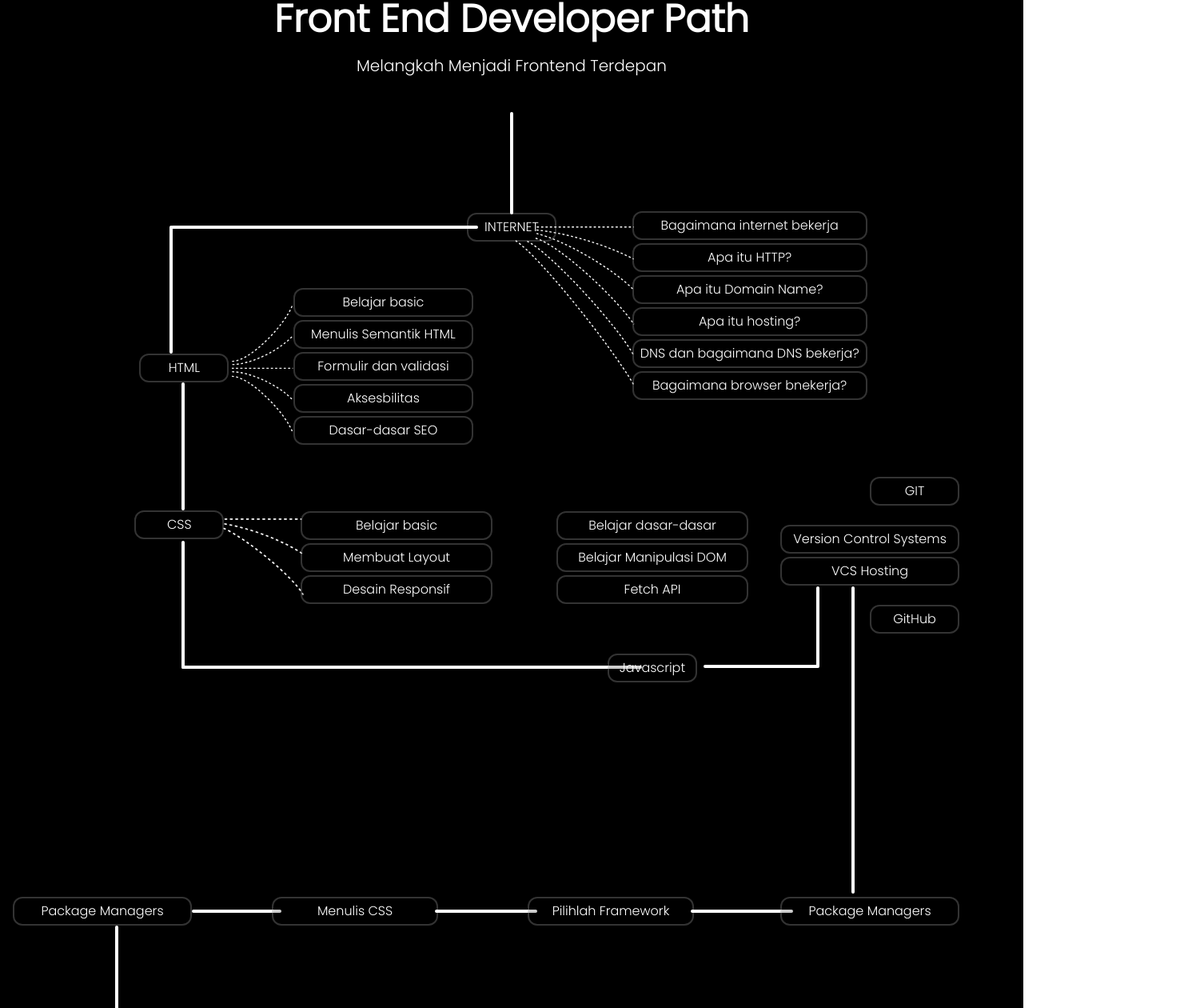
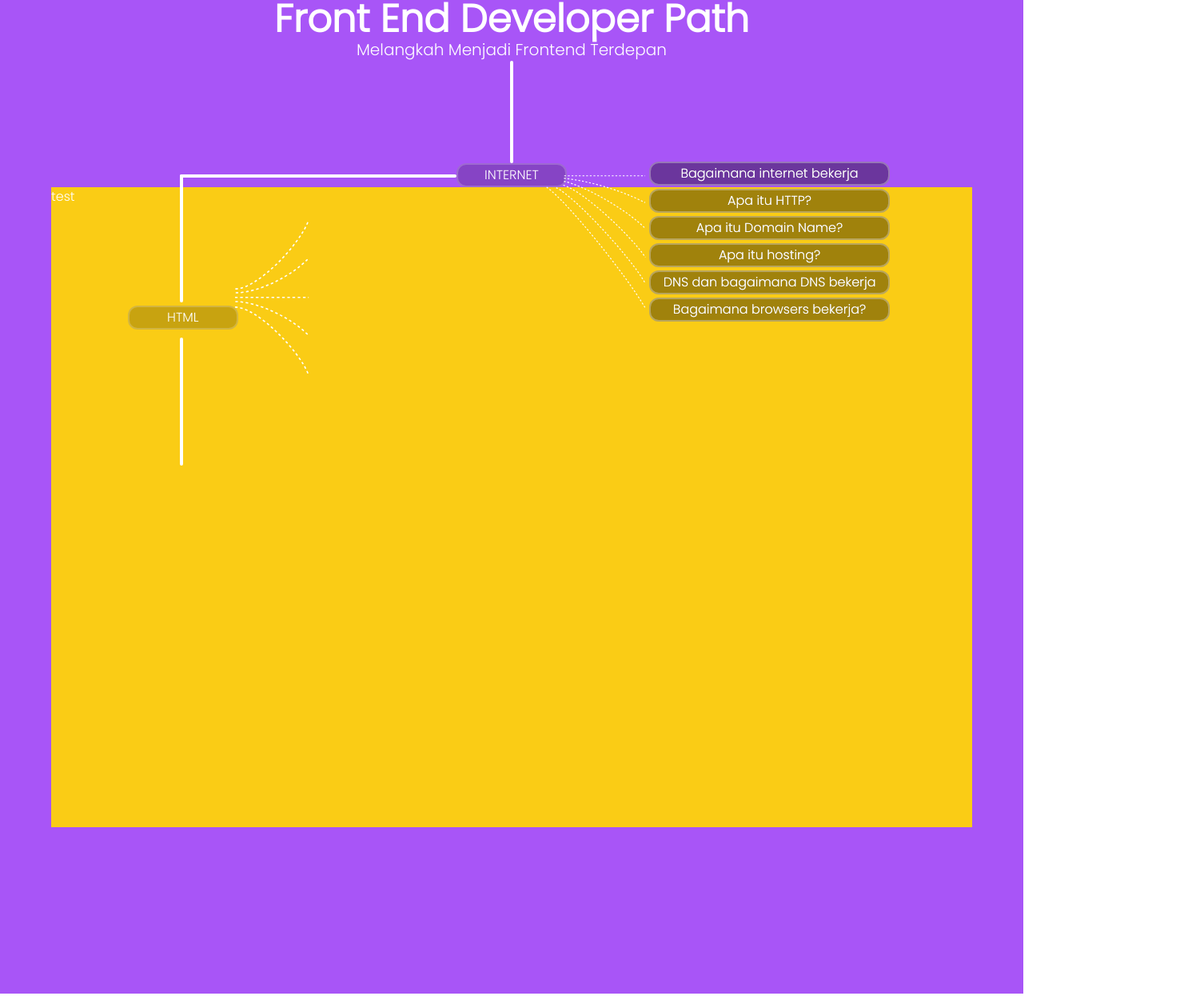
Before and after one commit to anantariskys/Project-DAP, a React app: page /roadmap in a window 1280 px wide. Shown: the top 1260 px of the page at 80% size, 1481 px wide, since content can reach past the window. Built offline with nearby package versions, Linux system fonts and the light colour scheme; the HTML template or start-up script is replaced by a standard one; a web font is replaced by a local one; what tailwindcss-animated would draw is missing.

Commit message:
bismillah testing roadmap

```diff
--- a/src/pages/roadmap.jsx
+++ b/src/pages/roadmap.jsx
@@ -5,121 +5,52 @@ import dotline3 from "../assets/roadmapDetail/dotline3.svg";
 import dotline4 from "../assets/roadmapDetail/dotline4.svg";
 const roadmap = () => {
   return (
-    <div className=" bg-black h-full  w-full text-white font-Poppins  items-center flex flex-col  gap-5 pb-52">
-      <h1 className="text-5xl font-semibold ">Front End Developer Path</h1>
-      <p className="text-xl">Melangkah Menjadi Frontend Terdepan</p>
-      <div className="relative  -bottom-6 w-1 h-32 rounded-md bg-white"></div>
-      <div className="flex  w-full items-start justify-center">
-        <div className="w-[45%] flex items-center justify-center  h-10">
-          <div className="w-96 relative left-[7.5rem] h-1 rounded-md bg-white"></div>
+    <div className=" bg-purple-500 mx-auto container   text-white font-Poppins     pb-52">
+      <div className="w-[90%]  mx-auto">
+        <h1 className="text-xl sm:text-2xl md:text-3xl lg:text-5xl text-center font-semibold ">Front End Developer Path</h1>
+        <p className="text-sm md:text-xl mx-auto text-center">Melangkah Menjadi Frontend Terdepan</p>
+        <div className="relative w-[2px] mx-auto lg:w-1 h-8 md:h-16 lg:h-32 rounded-md bg-white"></div>
+        <div className="bg-black bg-opacity-20 border-2 mx-auto  border-white border-opacity-20 py-px   w-[12%] flex items-center justify-center text-[4px] md:text-[5%] lg:text-[100%] text-center  px-2 rounded-xl">INTERNET</div>
+      </div>
+      <div className="w-[90%] mx-auto relative h-[50vh] lg:h-screen bg-yellow-400">
+        <div className="h-[2px] mx-auto lg:h-1 w-[30%] absolute left-[14%]  top-[-2%]  rounded-md bg-white"></div>
+        <div className="absolute w-[2px] mx-auto lg:w-1 h-[20%] rounded-md top-[-2%] left-[14%] bg-white"></div>
 
-          <div className="relative  w-1 h-40 rounded-md -left-[16.6rem] top-[4.9rem] bg-white"></div>
+        <div className="bg-black bg-opacity-20 border-2 mx-auto  border-white border-opacity-20 py-px absolute left-[8.3%] top-[18.5%]  w-[12%] flex items-center justify-center text-[4px] md:text-[5%] lg:text-[100%] text-center  px-2 rounded-xl">
+          HTML
         </div>
-        <div className="w-[10%] flex justify-center h-10 items-center ">
-          <div className="bg-black bg-opacity-20 border-2 border-white border-opacity-20 py-1 w-28 px-5 rounded-xl">INTERNET</div>
+          <img src={dotline2} className="w-[8%] left-[20%] top-[5.3%] absolute h-auto" alt="" />
+
+        <div className="flex flex-col absolute w-[90%] left-[33%] top-[-1.5%] lg:top-[-4%]  gap-y-[2px]  lg:gap-y-1">
+          <div className="bg-black bg-opacity-20 border-2 mx-auto  border-white border-opacity-20 py-px   w-[29%] flex items-center justify-center text-[4px] md:text-[5%] lg:text-[100%] text-center  px-2 rounded-xl">Bagaimana internet bekerja</div>
+          <div className="bg-black bg-opacity-20 border-2 mx-auto  border-white border-opacity-20 py-px   w-[29%] flex items-center justify-center text-[4px] md:text-[5%] lg:text-[100%] text-center  px-2 rounded-xl">Apa itu HTTP?</div>
+          <div className="bg-black bg-opacity-20 border-2 mx-auto  border-white border-opacity-20 py-px   w-[29%] flex items-center justify-center text-[4px] md:text-[5%] lg:text-[100%] text-center  px-2 rounded-xl">Apa itu Domain Name?</div>
+          <div className="bg-black bg-opacity-20 border-2 mx-auto  border-white border-opacity-20 py-px   w-[29%] flex items-center justify-center text-[4px] md:text-[5%] lg:text-[100%] text-center  px-2 rounded-xl">Apa itu hosting?</div>
+          <div className="bg-black bg-opacity-20 border-2 mx-auto  border-white border-opacity-20 py-px   w-[29%] flex items-center justify-center text-[4px] md:text-[5%] lg:text-[100%] text-center  px-2 rounded-xl">DNS dan bagaimana DNS bekerja</div>
+          <div className="bg-black bg-opacity-20 border-2 mx-auto  border-white border-opacity-20 py-px   w-[29%] flex items-center justify-center text-[4px] md:text-[5%] lg:text-[100%] text-center  px-2 rounded-xl">Bagaimana browsers bekerja?</div>
         </div>
-        <div className="w-[45%] flex justify-center ">
-          <img src={dotline1} draggable="false" className="relative w-56 -left-[7.9rem]  " alt="" />
-          <div className="flex flex-col gap-1  relative -left-[10.4rem]">
-            <div className="bg-black bg-opacity-20 border-2 border-white border-opacity-20 py-1 text-center  px-2 rounded-xl">Bagaimana internet bekerja</div>
-            <div className="bg-black bg-opacity-20 border-2 border-white border-opacity-20 py-1 text-center  px-2 rounded-xl">Apa itu HTTP?</div>
-            <div className="bg-black bg-opacity-20 border-2 border-white border-opacity-20 py-1 text-center  px-2 rounded-xl">Apa itu Domain Name?</div>
-            <div className="bg-black bg-opacity-20 border-2 border-white border-opacity-20 py-1 text-center  px-2 rounded-xl">Apa itu hosting?</div>
-            <div className="bg-black bg-opacity-20 border-2 border-white border-opacity-20 py-1 text-center  px-2 rounded-xl">DNS dan bagaimana DNS bekerja?</div>
-            <div className="bg-black bg-opacity-20 border-2 border-white border-opacity-20 py-1 text-center  px-2 rounded-xl">Bagaimana browser bnekerja?</div>
+        <div className="absolute w-[2px] mx-auto lg:w-1 h-[20%] rounded-md top-[23.5%] left-[14%] bg-white"></div>
+
+        <div className="w-1/4 flex absolute left-[51%] top-[-1%] lg:top-[-2%] ">
+          <img src={dotline1} className="w-[65%] h-auto" alt="" />
+        </div>
+        <div className="flex flex-col absolute w-[90%] left-[33%] top-[-1.5%] lg:top-[-4%]  gap-y-[2px]  lg:gap-y-1">
+          <div className="bg-black bg-opacity-20 border-2 mx-auto  border-white border-opacity-20 py-px   w-[29%] flex items-center justify-center text-[4px] md:text-[5%] lg:text-[100%] text-center  px-2 rounded-xl">
+            Bagaimana internet bekerja
+          </div>
+          <div className="bg-black bg-opacity-20 border-2 mx-auto  border-white border-opacity-20 py-px   w-[29%] flex items-center justify-center text-[4px] md:text-[5%] lg:text-[100%] text-center  px-2 rounded-xl">Apa itu HTTP?</div>
+          <div className="bg-black bg-opacity-20 border-2 mx-auto  border-white border-opacity-20 py-px   w-[29%] flex items-center justify-center text-[4px] md:text-[5%] lg:text-[100%] text-center  px-2 rounded-xl">
+            Apa itu Domain Name?
+          </div>
+          <div className="bg-black bg-opacity-20 border-2 mx-auto  border-white border-opacity-20 py-px   w-[29%] flex items-center justify-center text-[4px] md:text-[5%] lg:text-[100%] text-center  px-2 rounded-xl">Apa itu hosting?</div>
+          <div className="bg-black bg-opacity-20 border-2 mx-auto  border-white border-opacity-20 py-px   w-[29%] flex items-center justify-center text-[4px] md:text-[5%] lg:text-[100%] text-center  px-2 rounded-xl">
+            DNS dan bagaimana DNS bekerja
+          </div>
+          <div className="bg-black bg-opacity-20 border-2 mx-auto  border-white border-opacity-20 py-px   w-[29%] flex items-center justify-center text-[4px] md:text-[5%] lg:text-[100%] text-center  px-2 rounded-xl">
+            Bagaimana browsers bekerja?
           </div>
         </div>
-      </div>
-      <div className="flex flex-col w-full items-start justify-center  ">
-        <div className="relative left-[10.9rem] -top-[5rem]  flex">
-          <div className=" flex justify-center h-10 items-center ">
-            <div className="bg-black bg-opacity-20 border-2 border-white text-center border-opacity-20 py-1 w-28 px-5 rounded-xl">HTML</div>
-            <div className="relative top-[6.1rem] -left-[3.72rem] w-1 h-40 rounded-md bg-white"></div>
-          </div>
-          <img src={dotline2} className="relative -top-[3.7rem] h-40" alt="" />
-          <div className=" relative -top-20  flex flex-col gap-1 ">
-            <div className="bg-black bg-opacity-20 border-2 border-white border-opacity-20 py-1 text-center  px-5 rounded-xl">Belajar basic</div>
-            <div className="bg-black bg-opacity-20 border-2 border-white border-opacity-20 py-1 text-center  px-5 rounded-xl">Menulis Semantik HTML</div>
-            <div className="bg-black bg-opacity-20 border-2 border-white border-opacity-20 py-1 text-center  px-5 rounded-xl">Formulir dan validasi</div>
-            <div className="bg-black bg-opacity-20 border-2 border-white border-opacity-20 py-1 text-center  px-5 rounded-xl">Aksesbilitas</div>
-            <div className="bg-black bg-opacity-20 border-2 border-white border-opacity-20 py-1 text-center  px-5 rounded-xl">Dasar-dasar SEO</div>
-          </div>
-        </div>
-
-        <div className="flex  w-full items-start justify-center relative bottom-20">
-          <div className="w-1/4">
-            <div className=" flex justify-center h-10 items-center relative left-[8.1rem]">
-              <div className="bg-black bg-opacity-20 border-2 border-white border-opacity-20 py-1 w-28 px-5 rounded-xl text-center">CSS</div>
-              <img src={dotline3} alt="" className="relative h-24 top-10 -left-4" />
-            </div>
-            <div className="relative  w-1 h-40 rounded-md left-[14.2rem]  bg-white"></div>
-            <div className="relative  w-[36rem]  h-1 -top-1 rounded-md left-[14.2rem]  bg-white"></div>
-          </div>
-          <div className="w-1/4">
-            <div className=" relative w-3/4 top-[0.20rem] left-14 flex flex-col gap-1 ">
-              <div className="bg-black bg-opacity-20 border-2 border-white border-opacity-20 py-1 text-center  px-2 rounded-xl">Belajar basic</div>
-              <div className="bg-black bg-opacity-20 border-2 border-white border-opacity-20 py-1 text-center  px-2 rounded-xl">Membuat Layout</div>
-              <div className="bg-black bg-opacity-20 border-2 border-white border-opacity-20 py-1 text-center  px-2 rounded-xl">Desain Responsif</div>
-            </div>
-          </div>
-          <div className="w-1/4">
-            <div className=" relative w-3/4 top-[0.20rem] left-14 flex flex-col gap-1 ">
-              <div className="bg-black bg-opacity-20 border-2 border-white border-opacity-20 py-1 text-center  px-2 rounded-xl">Belajar dasar-dasar</div>
-              <div className="bg-black bg-opacity-20 border-2 border-white border-opacity-20 py-1 text-center  px-2 rounded-xl">Belajar Manipulasi DOM</div>
-              <div className="bg-black bg-opacity-20 border-2 border-white border-opacity-20 py-1 text-center  px-2 rounded-xl">Fetch API</div>
-
-              <div className=" flex justify-center h-10 items-center relative top-14">
-                <div className="bg-black bg-opacity-20 border-2 border-white border-opacity-20 py-1 w-28 rounded-xl text-center">Javascript</div>
-              </div>
-              <div className=" flex">
-                <div className="w-36 relative left-[11.5rem] top-7 h-1 rounded-md bg-white"></div>
-                <div className="w-1 relative left-[11.3rem] -top-[4.4rem] h-[6.4rem] rounded-md bg-white"></div>
-                <div className="w-1 relative left-[11.3rem] -top-[4.4rem] h-96 rounded-md bg-white ml-10"></div>
-              </div>
-            </div>
-          </div>
-          <div className="w-1/4">
-            <div className=" relative w-3/4 -top-10  flex flex-col gap-1 justify-center items-end  h-full ">
-              <div className="bg-black bg-opacity-20 border-2 border-white border-opacity-20 py-1 w-28 px-5 rounded-xl text-center mb-5">GIT</div>
-              <div className="bg-black bg-opacity-20 border-2 border-white border-opacity-20 py-1 w-56 text-center  px-2 rounded-xl">Version Control Systems</div>
-              <div className="bg-black bg-opacity-20 border-2 border-white border-opacity-20 py-1 w-56 text-center  px-2 rounded-xl">VCS Hosting</div>
-              <div className="bg-black bg-opacity-20 border-2 border-white border-opacity-20 py-1 w-28 px-5 rounded-xl text-center mt-5">GitHub</div>
-            </div>
-          </div>
-        </div>
-
-        <div className="flex  w-full items-start justify-center relative bottom-[6.7rem]">
-          <div className="w-1/4">
-            <div className="w-32 relative right-24 -top-5 h-1 rounded-md"></div>
-            <div className=" relative w-3/4 -top-10  flex flex-col gap-1 justify-center items-end  h-full ">
-              <div className="bg-black bg-opacity-20 border-2 border-white border-opacity-20 py-1 w-56 text-center  px-2 rounded-xl">Package Managers</div>
-            </div>
-            <div className="w-1 left-36 -top-10 relative  h-36 rounded-md bg-white"></div>
-            <div className=" relative w-3/4 -top-10  flex flex-col gap-1 justify-center items-end  h-full ">
-              <div className="bg-black bg-opacity-20 border-2 border-white border-opacity-20 py-1 w-56 text-center  px-2 rounded-xl">CSS Preprocessors</div>
-            </div>
-            <div className="w-1 left-36 -top-10 relative  h-36 rounded-md bg-white"></div>
-          </div>
-          <div className="w-1/4">
-            <div className="w-28 relative right-20 -top-5 h-1 rounded-md bg-white"></div>
-
-            <div className=" relative w-3/4 right-3 -top-10  flex flex-col gap-1 justify-center items-end  h-full ">
-              <div className="bg-black bg-opacity-20 border-2 border-white border-opacity-20 py-1 w-52 text-center  px-2 rounded-xl">Menulis CSS</div>
-            </div>
-          </div>
-          <div className="w-1/4">
-            <div className="w-32 relative right-24 -top-5 h-1 rounded-md bg-white"></div>
-            <div className=" relative w-3/4 right-3 -top-10  flex flex-col gap-1 justify-center items-end  h-full ">
-              <div className="bg-black bg-opacity-20 border-2 border-white border-opacity-20 py-1 w-52 text-center  px-2 rounded-xl">Pilihlah Framework</div>
-            </div>
-          </div>
-          <div className="w-1/4">
-            <div className="w-32 relative right-24 -top-5 h-1 rounded-md bg-white"></div>
-            <div className=" relative w-3/4 -top-10  flex flex-col gap-1 justify-center items-end  h-full ">
-              <div className="bg-black bg-opacity-20 border-2 border-white border-opacity-20 py-1 w-56 text-center  px-2 rounded-xl">Package Managers</div>
-            </div>
-          </div>
-        </div>
+        <h1>test</h1>
       </div>
     </div>
   );
```
Also changed, not shown: src/assets/roadmapDetail/roadmap.png (added).
